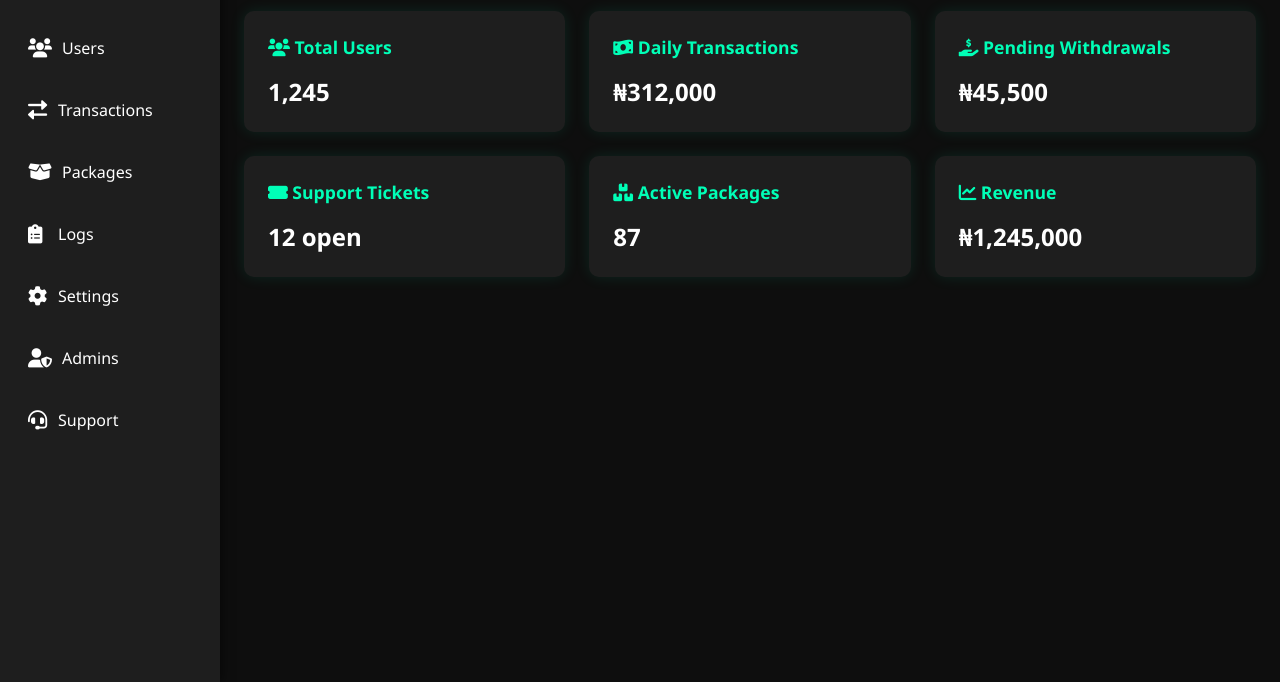
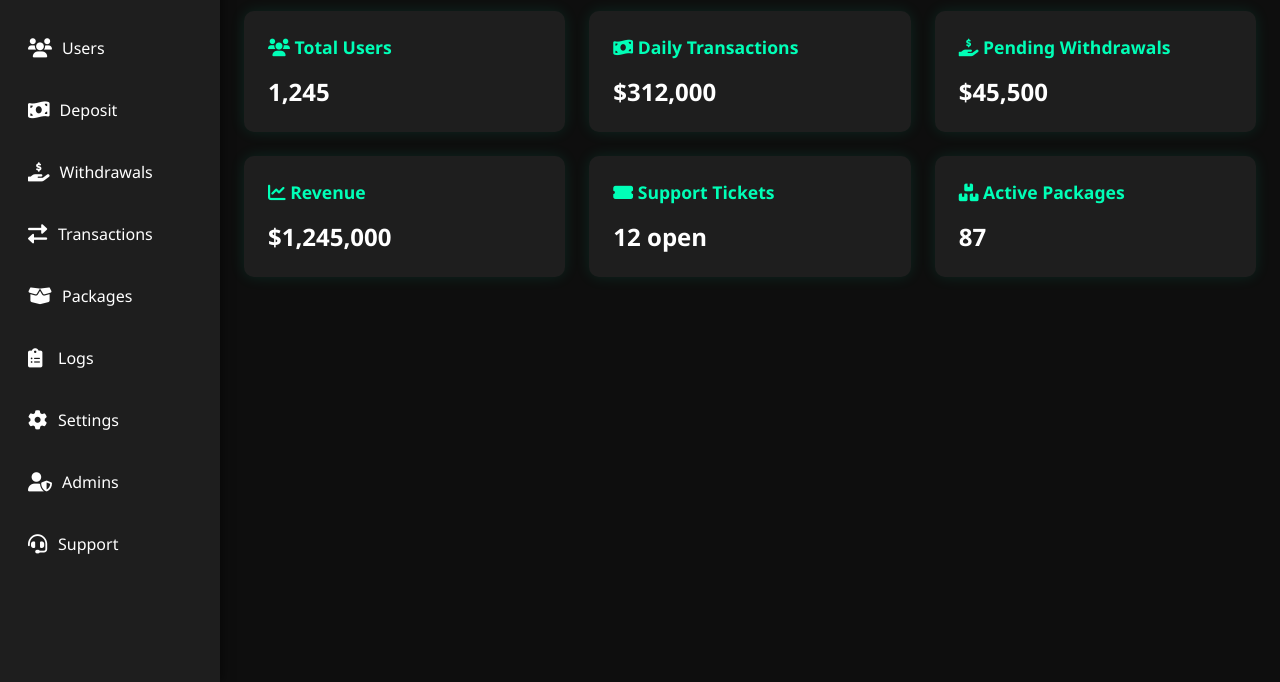
Before and after one commit to Koolboy001/Tradovate, a plain HTML site: page admin_panel/dashboard.html in a window 1280 px wide. Shown: the part 118-800 px from the top of the page. Drawn offline with Linux system fonts and the light colour scheme.

Commit message:
dashboard.html

```diff
--- a/admin_panel/dashboard.html
+++ b/admin_panel/dashboard.html
@@ -315,6 +315,18 @@
                 </a>
             </li>
             <li>
+                <a href="deposit.html" class="active">
+                    <i class="fas fa-money-bill-wave"></i>
+                    <span>Deposit</span>
+                </a>
+            </li>
+            <li>
+                <a href="withdrawal.html">
+                    <i class="fas fa-hand-holding-usd"></i>
+                    <span>Withdrawals</span>
+                </a>
+            </li>
+            <li>
                 <a href="transactions.html">
                     <i class="fas fa-exchange-alt"></i>
                     <span>Transactions</span>
@@ -373,12 +385,17 @@
             </div>
             <div class="card">
                 <h3><i class="fas fa-money-bill-wave"></i> Daily Transactions</h3>
-                <p>₦312,000</p>
+                <p>$312,000</p>
             </div>
             <div class="card">
                 <h3><i class="fas fa-hand-holding-usd"></i> Pending Withdrawals</h3>
-                <p>₦45,500</p>
+                <p>$45,500</p>
             </div>
+            <div class="card">
+                <h3><i class="fas fa-chart-line"></i> Revenue</h3>
+                <p>$1,245,000</p>
+            </div>
+
             <div class="card">
                 <h3><i class="fas fa-ticket-alt"></i> Support Tickets</h3>
                 <p>12 open</p>
@@ -386,10 +403,6 @@
             <div class="card">
                 <h3><i class="fas fa-boxes"></i> Active Packages</h3>
                 <p>87</p>
-            </div>
-            <div class="card">
-                <h3><i class="fas fa-chart-line"></i> Revenue</h3>
-                <p>₦1,245,000</p>
             </div>
         </section>
     </div>
```
